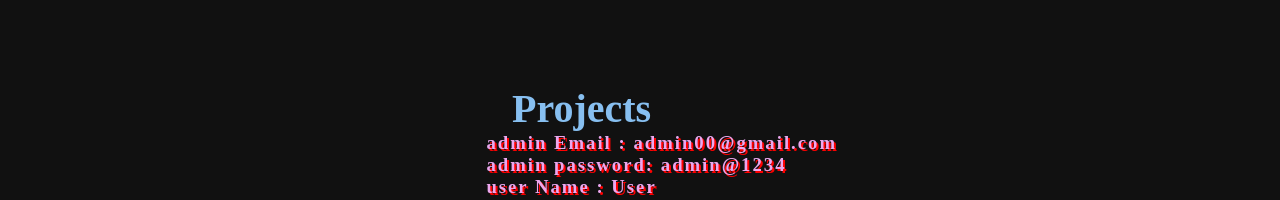
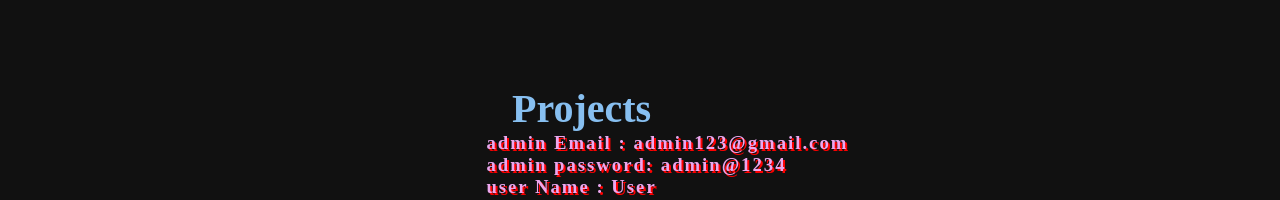
Before and after one commit to sathish0706/My_Portfolio, a React (Create React App) app: page / in a window 1280 px wide. Shown: the part 2155-2355 px from the top of the page. Built offline with nearby package versions, Linux system fonts and the light colour scheme.

Commit message:
Update ProjectsContainer.js

```diff
--- a/src/Components/ProjectsContainer.js
+++ b/src/Components/ProjectsContainer.js
@@ -51,7 +51,7 @@ const ProjectsContainer = () => {
         </p> */}
         <div className="projectContainer">
           <h1>Projects</h1>
-          <h3>admin Email : admin00@gmail.com</h3>
+          <h3>admin Email : admin123@gmail.com</h3>
           <h3>admin password: admin@1234</h3>
           <h3>user Name : User</h3>
           <h3>user Email : user01@gmail.com</h3>
```
